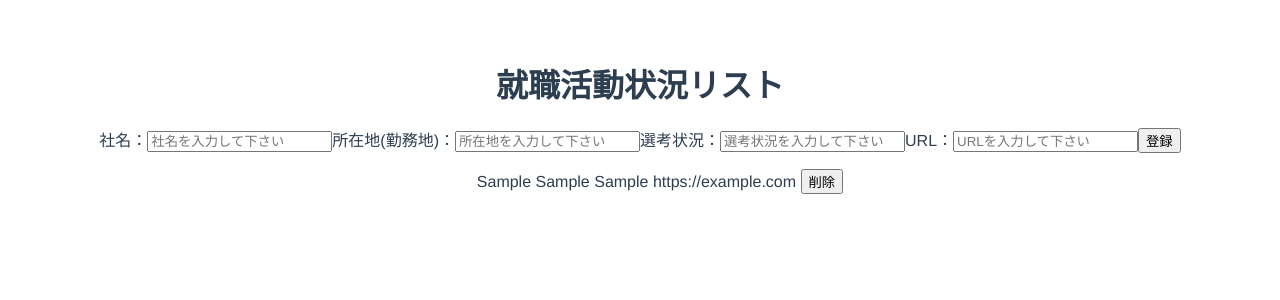
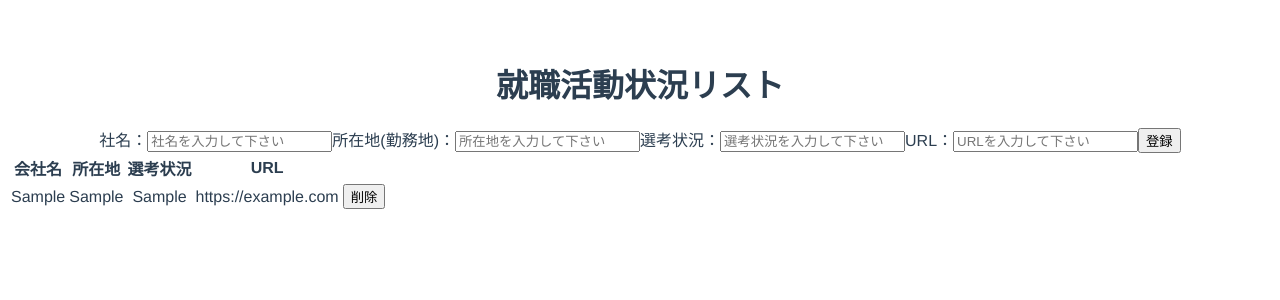
Before and after one commit to azufb/jobHuntProgressList, a Vue app in the folder jobhunt/: page / in a window 1280 px wide. Both pictures are taken after typing "Sample", "Sample", "Sample", "https://example.com" into the empty fields and a click on the input "登録". Shown: the top 300 px of the page. Built offline with nearby package versions, Linux system fonts and the light colour scheme.

Commit message:
リストからテーブル形式に変更

```diff
--- a/jobhunt/src/App.vue
+++ b/jobhunt/src/App.vue
@@ -12,15 +12,21 @@
       <input type="url" v-model="url" placeholder="URLを入力して下さい" />
       <input type="submit" value="登録" />
     </form>
-    <ul v-for='(company, index) in companies' :key="index">
-      <li>
-        {{ company.name }}
-        {{ company.area }}
-        {{ company.progress }}
-        {{ company.url }}
-        <input type="button" v-on:click="deleteCompanies(company.name)" value="削除" />
-      </li>
-    </ul>
+    <table>
+      <tr>
+        <th>会社名</th>
+        <th>所在地</th>
+        <th>選考状況</th>
+        <th>URL</th>
+      </tr>
+      <tr v-for='(company, index) in companies' :key="index">
+        <td>{{ company.name }}</td>
+        <td>{{ company.area }}</td>
+        <td>{{ company.progress }}</td>
+        <td>{{ company.url }}</td>
+        <td><input type="button" v-on:click="deleteCompanies(company.name)" value="削除" /></td>
+      </tr>
+    </table>
   </div>
 </template>
 
@@ -72,7 +78,4 @@ export default {
   margin-top: 60px;
 }
 
-ul li {
-  list-style: none;
-}
 </style>
```
